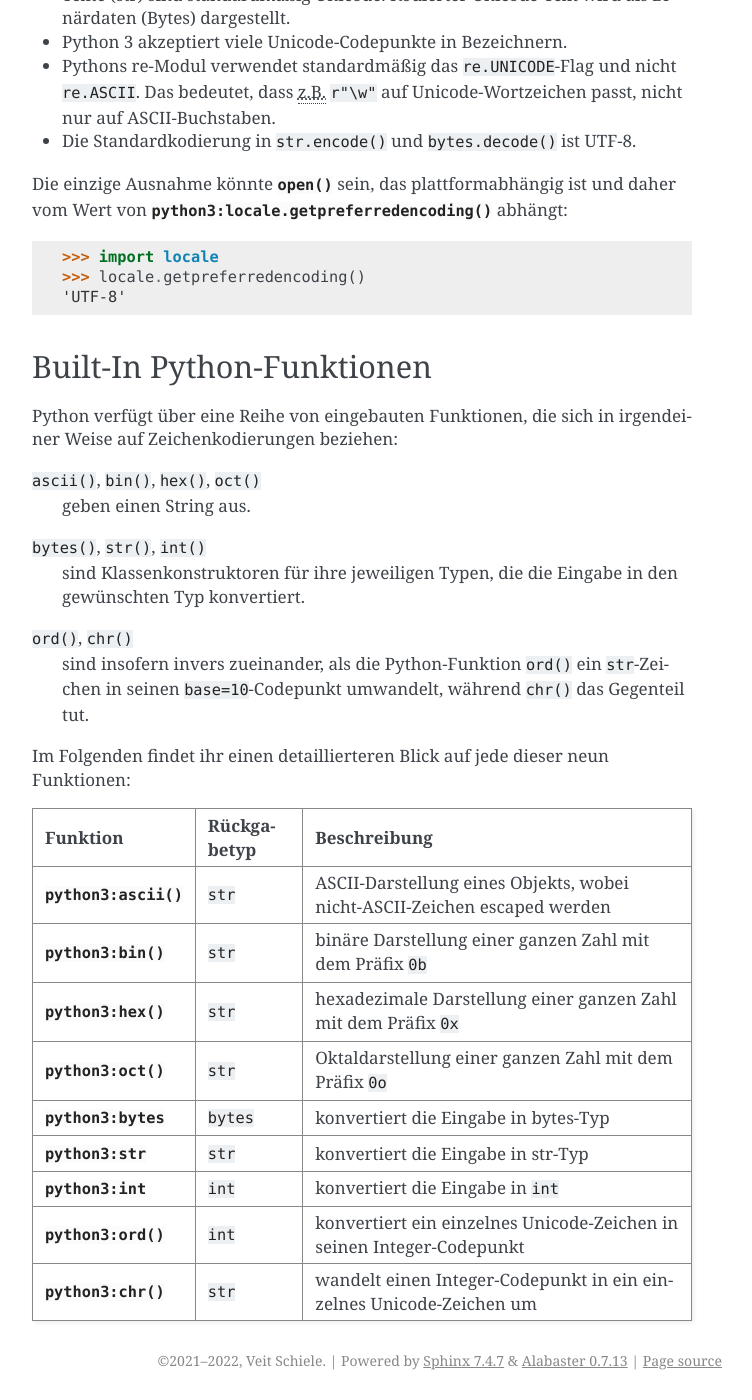
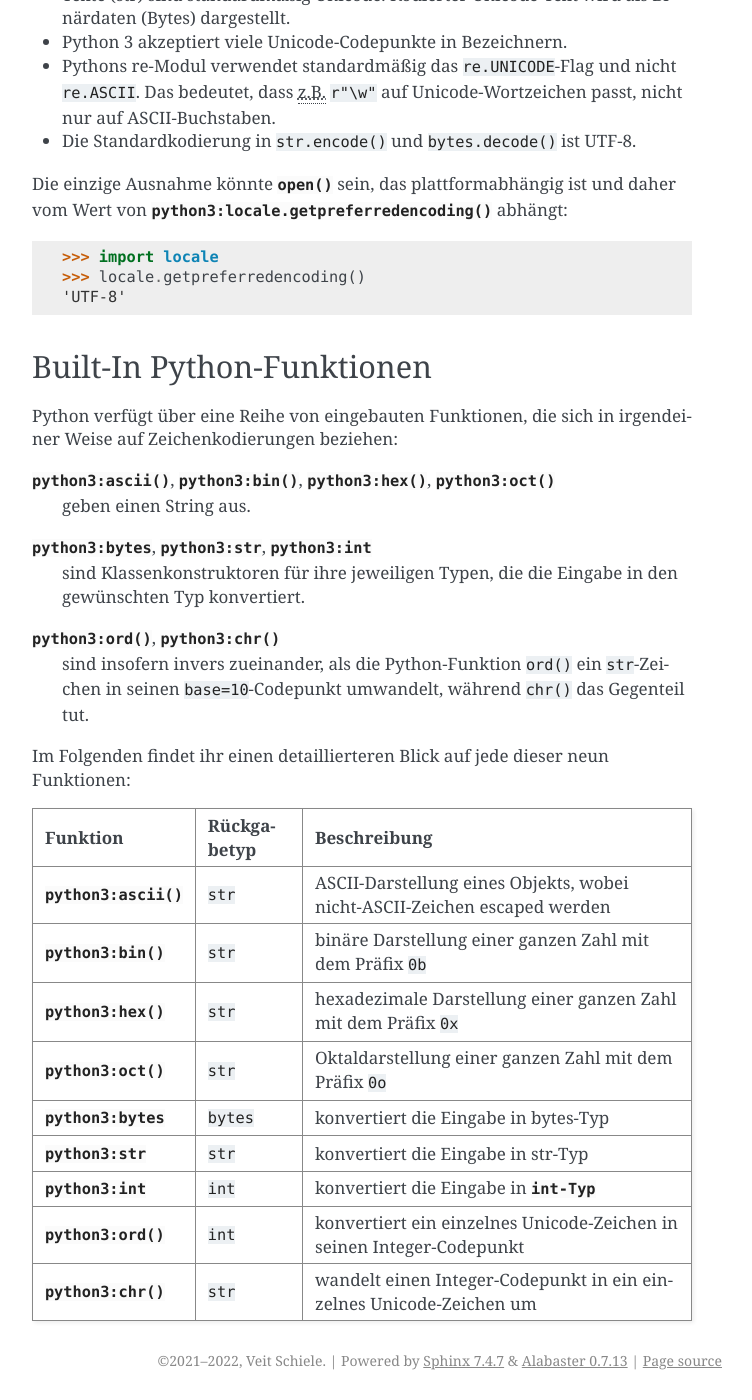
Before and after one commit to veit/python-basics-tutorial-de, a Sphinx documentation site: the page built from docs/appendix/encodings.rst, in a window 1280 px wide and 1400 px high, scrolled down 2923 px. Shown: the whole window, without its empty margins (388-1140 px from the left). Built offline with Sphinx 7.4.7, drawn with Linux system fonts in a browser that asks for light colours; pages that are not in the unit, such as notebooks, are missing from menus.

Commit message:
:memo: Update built-in Python encoding functions

```diff
--- a/docs/appendix/encodings.rst
+++ b/docs/appendix/encodings.rst
@@ -161,12 +161,12 @@ Built-In Python-Funktionen
 Python verfügt über eine Reihe von eingebauten Funktionen, die sich in
 irgendeiner Weise auf Zeichenkodierungen beziehen:
 
-``ascii()``, ``bin()``, ``hex()``, ``oct()``
+:func:`python3:ascii`, :func:`python3:bin`, :func:`python3:hex`, :func:`python3:oct`
     geben einen String aus.
-``bytes()``, ``str()``, ``int()``
+:class:`python3:bytes`, :class:`python3:str`, :class:`python3:int`
     sind Klassenkonstruktoren für ihre jeweiligen Typen, die die Eingabe in den
     gewünschten Typ konvertiert.
-``ord()``, ``chr()``
+:func:`python3:ord`, :func:`python3:chr`
     sind insofern invers zueinander, als die Python-Funktion ``ord()`` ein
     ``str``-Zeichen in seinen ``base=10``-Codepunkt umwandelt, während ``chr()``
     das Gegenteil tut.
@@ -195,7 +195,8 @@ Funktionen:
 | :class:`python3:str`  | ``str``       | konvertiert die Eingabe in            |
 |                       |               | :ref:`str-Typ <python3:textseq>`      |
 +-----------------------+---------------+---------------------------------------+
-| :class:`python3:int`  | ``int``       | konvertiert die Eingabe in ``int``    |
+| :class:`python3:int`  | ``int``       | konvertiert die Eingabe in            |
+|                       |               | :class:`int-Typ <python3:int>`        |
 +-----------------------+---------------+---------------------------------------+
 | :func:`python3:ord`   | ``int``       | konvertiert ein einzelnes             |
 |                       |               | Unicode-Zeichen in seinen             |
```
